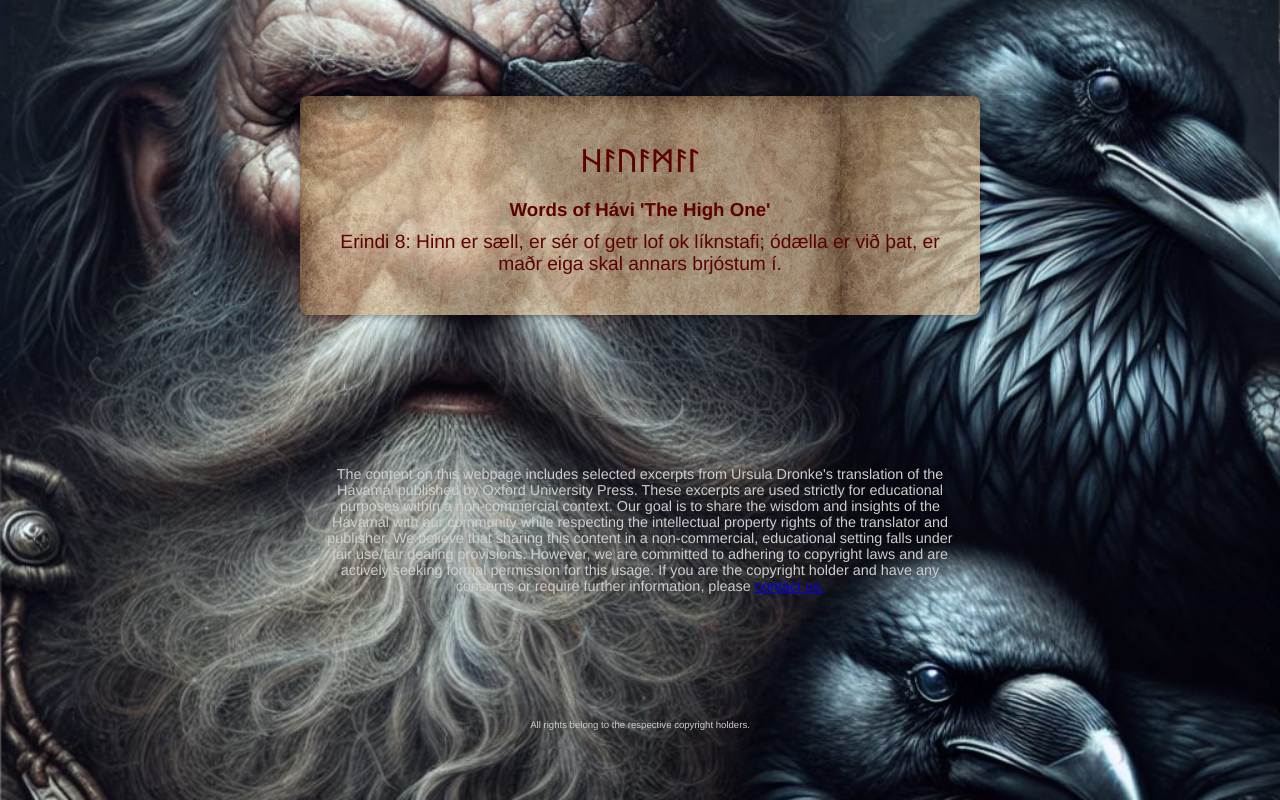
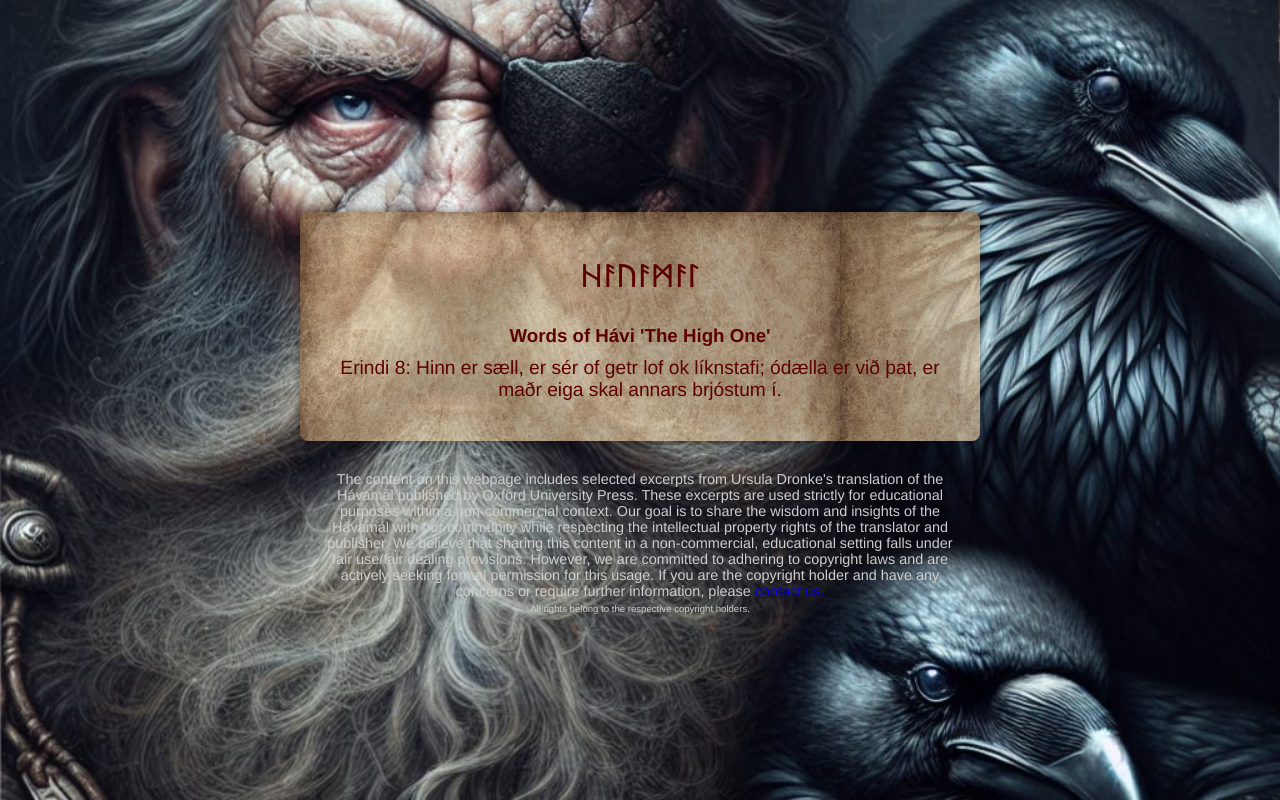
Before and after one commit to zalbright90/HavamalStanzas, a plain HTML site: page index.html in a window 1280 px wide. Drawn offline with Linux system fonts and the light colour scheme.

Commit message:
Change display from block to flex

```diff
--- a/muninn.css
+++ b/muninn.css
@@ -1,7 +1,5 @@
 body {
     font-family: 'Helvetica', sans-serif;
-    justify-content: center;
-    align-items: center;
     height: 100vh;
     margin: 0;
     padding: 0;
@@ -18,9 +16,10 @@ body {
     position: fixed;
     width: 100%;
     height: 100%;
-    display: grid;
+    display: flex;
     justify-content: center;
     align-items: center;
+    flex-direction: column;
     background-image: url(../HavamalStanzas/odin.jpg);
     background-size: cover;
     background-position: center;
@@ -31,7 +30,8 @@ body {
 
 .container {
     text-align: center;
-    display: block;
+    display: flex;
+    flex-direction: column;
     padding: 20px 20px 40px 20px;
     margin: 36px auto;
     background-image: url(../HavamalStanzas/vellum-75.png);
@@ -43,7 +43,7 @@ body {
 .disclaimer {
     font-size: 0.9em;
     text-align: center;
-    display: block;
+    display: flex;
     margin: -20px auto;
     color: #cecece;
     width: 50%;
```
